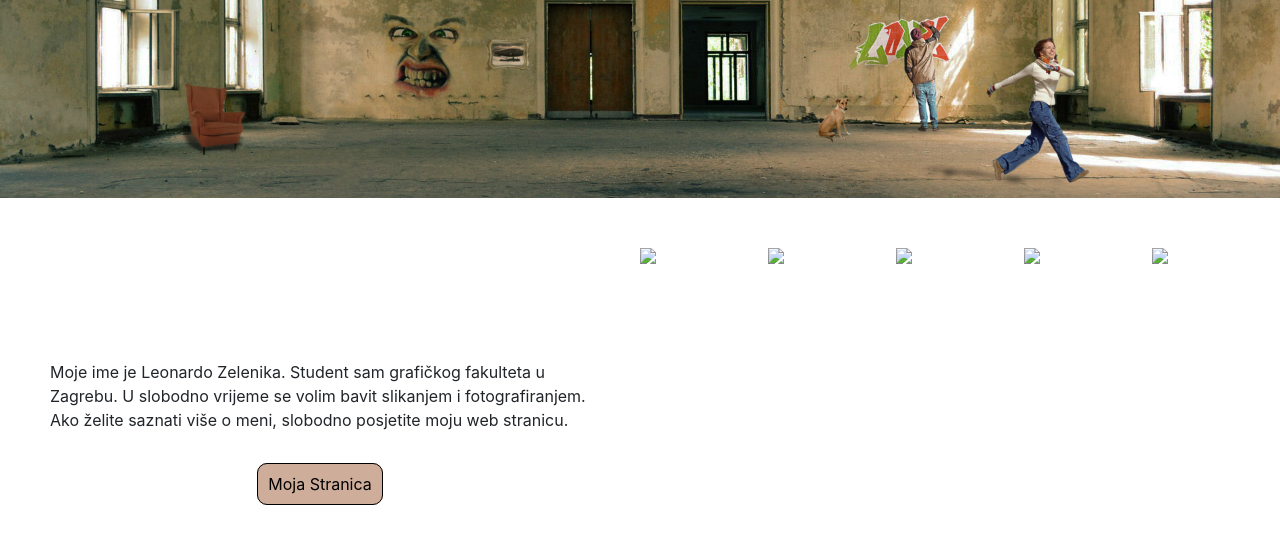
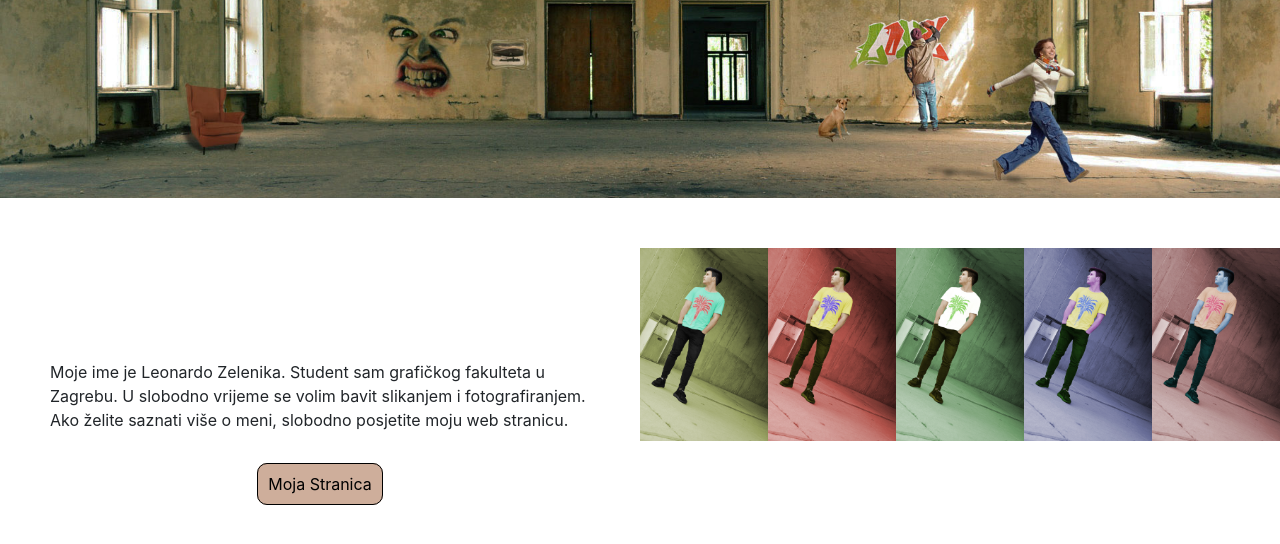
Before and after one commit to LeonardoZelenika/digitalnimultimediji, a plain HTML site: page index.html in a window 1280 px wide. Shown: the part 394-938 px from the top of the page. Drawn offline with Linux system fonts and the light colour scheme; files whose address does not match are found by name.

Commit message:
Update index.html

```diff
--- a/index.html
+++ b/index.html
@@ -37,15 +37,15 @@
 	<div class="omeni">
 		<p align="left"><br><br><br>Moje ime je Leonardo Zelenika. Student sam grafičkog fakulteta u Zagrebu. U slobodno vrijeme se volim bavit slikanjem i fotografiranjem. Ako želite saznati više o meni, slobodno posjetite moju web stranicu.</p>
 		<br>
-		<a href="Vjezbe/indeks.html" id="link-omeni">Moja Stranica</a>
+		<a href="indeks.html" id="link-omeni">Moja Stranica</a>
 
 	</div>
 	<div class="omeni-slika">
-		<img src="Vjezbe/Leonardo_Zelenika_CB_ja1.jpg" width="20%" height="auto">
-		<img src="Vjezbe/Leonardo_Zelenika_CB_ja2.jpg" width="20%" height="auto">
-		<img src="Vjezbe/Leonardo_Zelenika_CB_ja3.jpg" width="20%" height="auto">
-		<img src="Vjezbe/Leonardo_Zelenika_CB_ja4.jpg" width="20%" height="auto">
-		<img src="Vjezbe/Leonardo_Zelenika_CB_ja5.jpg" width="20%" height="auto">
+		<img src="Leonardo_Zelenika_CB_ja1.jpg" width="20%" height="auto">
+		<img src="Leonardo_Zelenika_CB_ja2.jpg" width="20%" height="auto">
+		<img src="Leonardo_Zelenika_CB_ja3.jpg" width="20%" height="auto">
+		<img src="Leonardo_Zelenika_CB_ja4.jpg" width="20%" height="auto">
+		<img src="Leonardo_Zelenika_CB_ja5.jpg" width="20%" height="auto">
 
 	</div>
 
```
